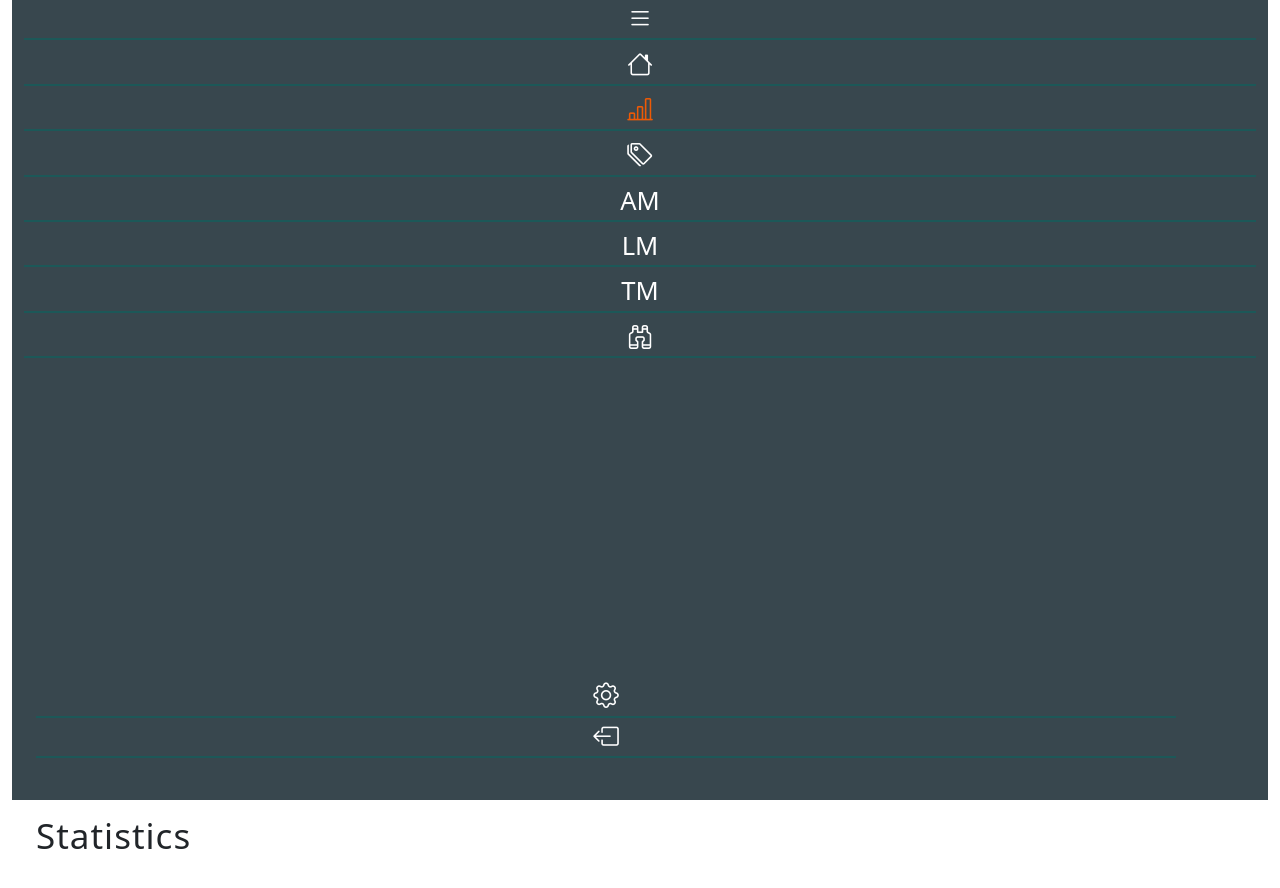
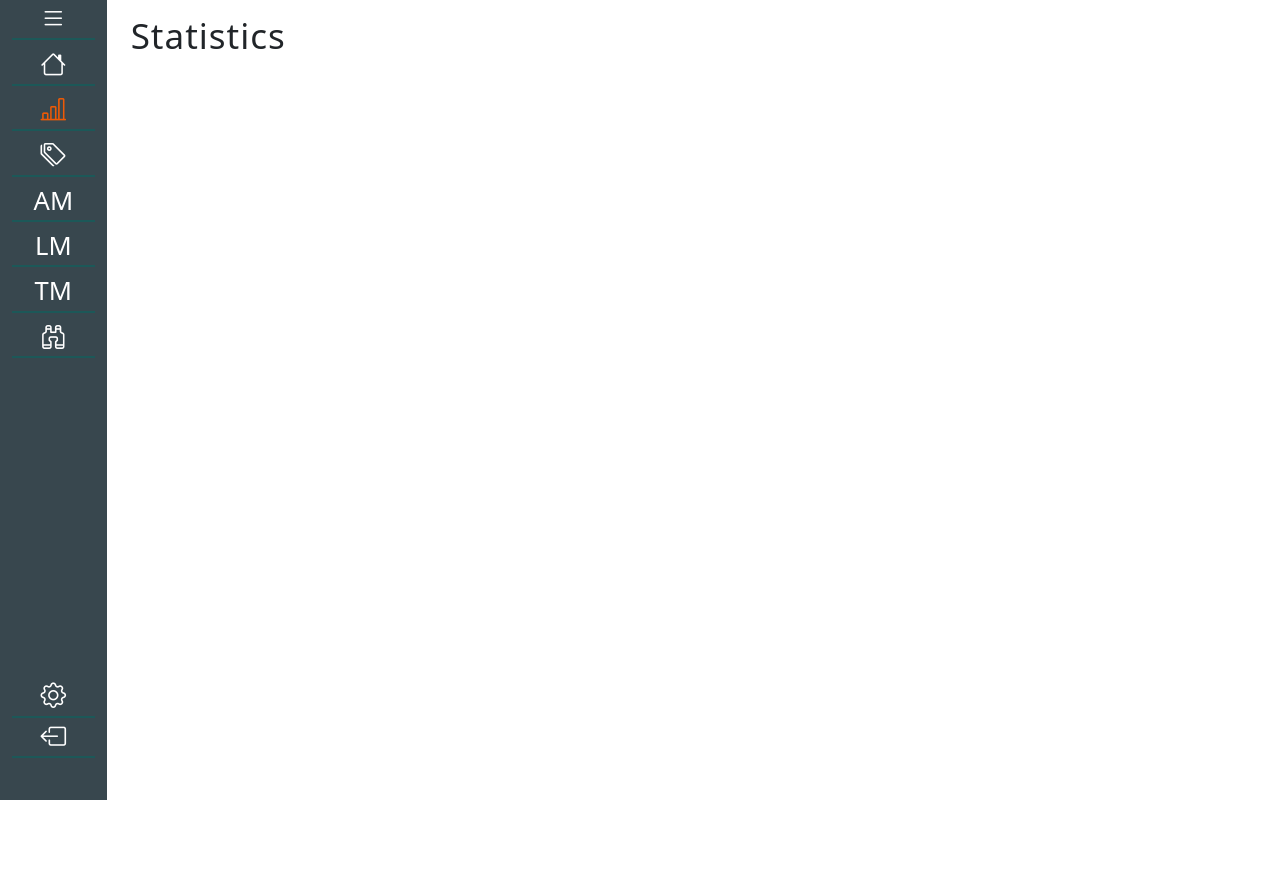
Before and after one commit to muctadir/lama, an Angular app in the folder frontend/: page /project/stats in a window 1280 px wide. Shown: the top 888 px of the page. After the commit the page ends 800 px from the top, so only its background shows below. Built offline with nearby package versions, Linux system fonts and the light colour scheme.

Commit message:
hotfix some merging/version issues
navigation menu works again. And put my name in the html files.

```diff
--- a/frontend/src/app/login/login.component.html
+++ b/frontend/src/app/login/login.component.html
@@ -1,3 +1,5 @@
+<!-- @author Jarl -->
+
 <!-- Main bootstrap container covering the page -->
 <div class="container-fluid min-vh-100 d-flex flex-column" id="main_body">
 
--- a/frontend/src/app/navigation-menu/navigation-menu.component.html
+++ b/frontend/src/app/navigation-menu/navigation-menu.component.html
@@ -1,3 +1,5 @@
+<!-- @author Jarl -->
+
 <!-- Container holding navigation menu -->
 <div class="container-fluid min-vh-100 d-flex flex-column" id="main-cont">
 
--- a/frontend/src/app/navigation-menu/navigation-menu.component.scss
+++ b/frontend/src/app/navigation-menu/navigation-menu.component.scss
@@ -1,5 +1,8 @@
 // Import style sheet with global variables
-@import "../../styles.scss";
+$grey-shade: #38474e;
+$white-shade: #FFFFFF;
+$orange-shade: #ed5a06;
+$offgrey-shade: #1C5858;
 
 // Sets background color of the navigation menu
 #main-cont {
--- a/frontend/src/app/project/project.component.html
+++ b/frontend/src/app/project/project.component.html
@@ -1,3 +1,5 @@
+<!-- @author Jarl -->
+
 <!-- Container which will hold the nav menu and main content -->
 <div class="container-fluid min-vh-100 d-flex flex-column">
     <div class="row">
--- a/frontend/src/app/project/project.component.scss
+++ b/frontend/src/app/project/project.component.scss
@@ -1,5 +1,8 @@
 // Import style sheet with global variables
-@import "../../styles.scss";
+$grey-shade: #38474e;
+$white-shade: #FFFFFF;
+$orange-shade: #ed5a06;
+$offgrey-shade: #1C5858;
 
 // Ensures that navigation menu and main content do not have a white space
 .marg-padd {
--- a/frontend/src/styles.scss
+++ b/frontend/src/styles.scss
@@ -11,11 +11,6 @@ $offgrey-shade: #1C5858;
 .btn-primary, .btn-primary:hover, .btn-primary:active, .btn-primary:visited {
     background-color: $orange-shade !important;
 }
-/* Importing Bootstrap SCSS file. */
-@import '~bootstrap/scss/bootstrap';
-
-/* Importing Bootstrap Icons file. */
-@import "~bootstrap-icons/font/bootstrap-icons.css";
 
 /* Importing Bootstrap SCSS file. */
 @import '~bootstrap/scss/bootstrap';
```
Also changed, not shown: frontend/src/app/register/register.component.html (+8 -1 lines).
